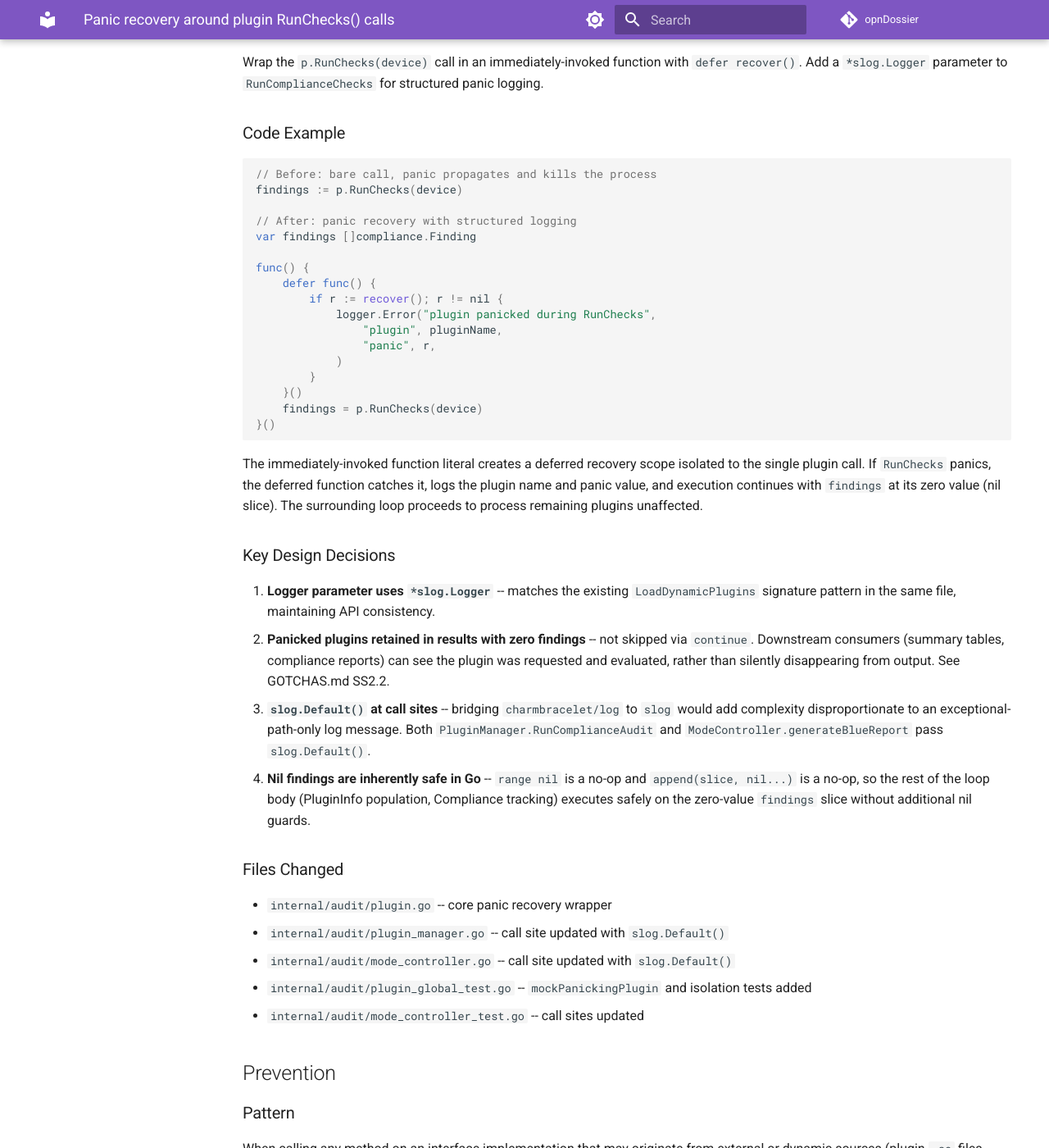
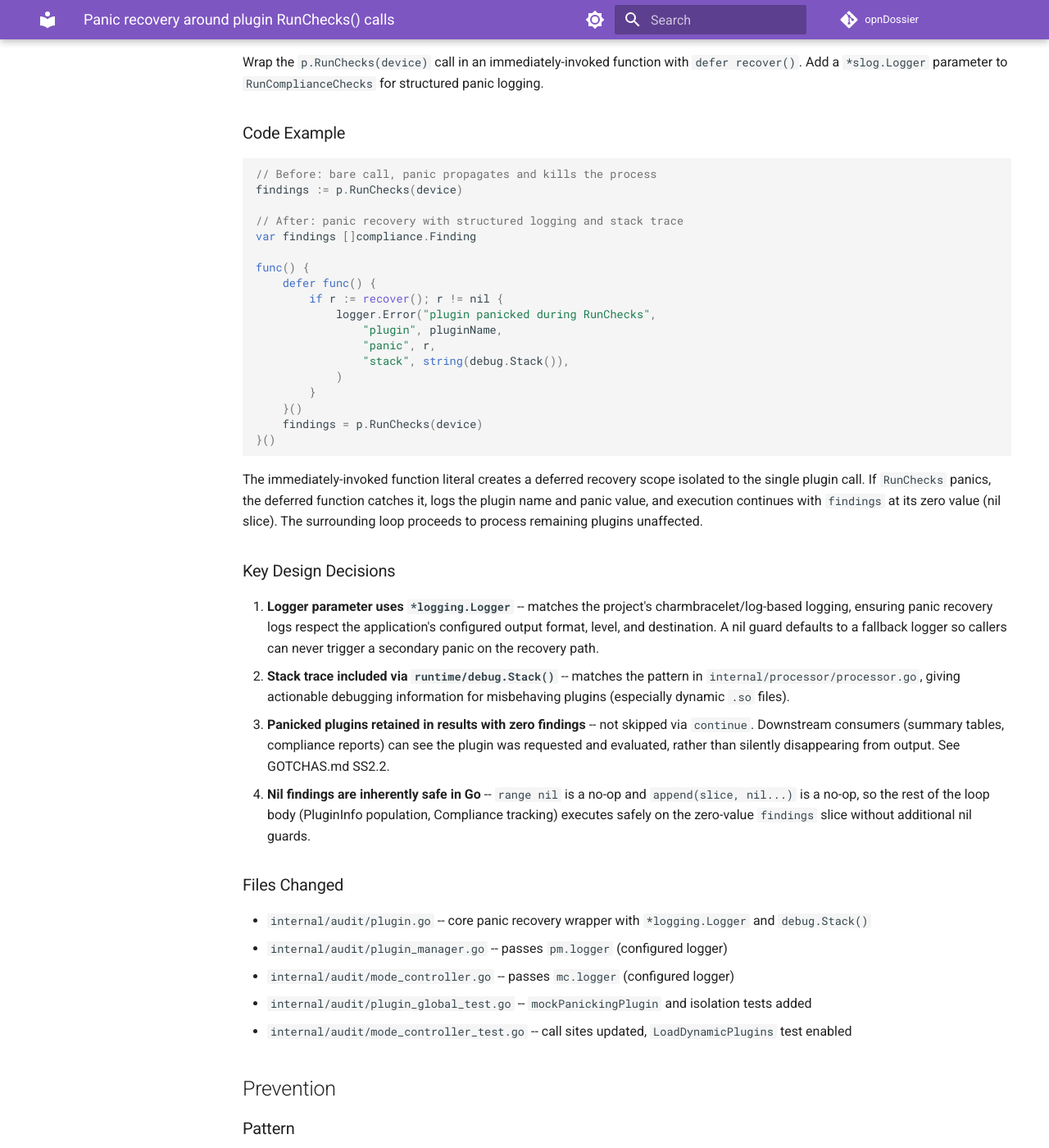
Before and after one commit to EvilBit-Labs/opnDossier, an MkDocs documentation site: the page built from docs/solutions/runtime-errors/plugin-panic-recovery-audit-runchecks.md, in a window 1280 px wide and 1400 px high, scrolled down 618 px. Shown: the whole window at 82% size. Built offline with MkDocs 1.6.1 and Material for MkDocs 9.7.7, drawn with Linux system fonts in a browser that asks for light colours; comment, search, counter and statistics services are not loaded; the version menu is left out.

Commit message:
feat(audit): enhance panic recovery in RunChecks with structured logging and stack trace
Signed-off-by: UncleSp1d3r <unclesp1d3r@evilbitlabs.io>

```diff
--- a/docs/solutions/runtime-errors/plugin-panic-recovery-audit-runchecks.md
+++ b/docs/solutions/runtime-errors/plugin-panic-recovery-audit-runchecks.md
@@ -39,7 +39,7 @@ Wrap the `p.RunChecks(device)` call in an immediately-invoked function with `def
 // Before: bare call, panic propagates and kills the process
 findings := p.RunChecks(device)
 
-// After: panic recovery with structured logging
+// After: panic recovery with structured logging and stack trace
 var findings []compliance.Finding
 
 func() {
@@ -48,6 +48,7 @@ func() {
             logger.Error("plugin panicked during RunChecks",
                 "plugin", pluginName,
                 "panic", r,
+                "stack", string(debug.Stack()),
             )
         }
     }()
@@ -59,18 +60,18 @@ The immediately-invoked function literal creates a deferred recovery scope isola
 
 ### Key Design Decisions
 
-1. **Logger parameter uses `*slog.Logger`** -- matches the existing `LoadDynamicPlugins` signature pattern in the same file, maintaining API consistency.
-2. **Panicked plugins retained in results with zero findings** -- not skipped via `continue`. Downstream consumers (summary tables, compliance reports) can see the plugin was requested and evaluated, rather than silently disappearing from output. See GOTCHAS.md SS2.2.
-3. **`slog.Default()` at call sites** -- bridging `charmbracelet/log` to `slog` would add complexity disproportionate to an exceptional-path-only log message. Both `PluginManager.RunComplianceAudit` and `ModeController.generateBlueReport` pass `slog.Default()`.
+1. **Logger parameter uses `*logging.Logger`** -- matches the project's charmbracelet/log-based logging, ensuring panic recovery logs respect the application's configured output format, level, and destination. A nil guard defaults to a fallback logger so callers can never trigger a secondary panic on the recovery path.
+2. **Stack trace included via `runtime/debug.Stack()`** -- matches the pattern in `internal/processor/processor.go`, giving actionable debugging information for misbehaving plugins (especially dynamic `.so` files).
+3. **Panicked plugins retained in results with zero findings** -- not skipped via `continue`. Downstream consumers (summary tables, compliance reports) can see the plugin was requested and evaluated, rather than silently disappearing from output. See GOTCHAS.md SS2.2.
 4. **Nil findings are inherently safe in Go** -- `range nil` is a no-op and `append(slice, nil...)` is a no-op, so the rest of the loop body (PluginInfo population, Compliance tracking) executes safely on the zero-value `findings` slice without additional nil guards.
 
 ### Files Changed
 
-- `internal/audit/plugin.go` -- core panic recovery wrapper
-- `internal/audit/plugin_manager.go` -- call site updated with `slog.Default()`
-- `internal/audit/mode_controller.go` -- call site updated with `slog.Default()`
+- `internal/audit/plugin.go` -- core panic recovery wrapper with `*logging.Logger` and `debug.Stack()`
+- `internal/audit/plugin_manager.go` -- passes `pm.logger` (configured logger)
+- `internal/audit/mode_controller.go` -- passes `mc.logger` (configured logger)
 - `internal/audit/plugin_global_test.go` -- `mockPanickingPlugin` and isolation tests added
-- `internal/audit/mode_controller_test.go` -- call sites updated
+- `internal/audit/mode_controller_test.go` -- call sites updated, `LoadDynamicPlugins` test enabled
 
 ## Prevention
 
```
